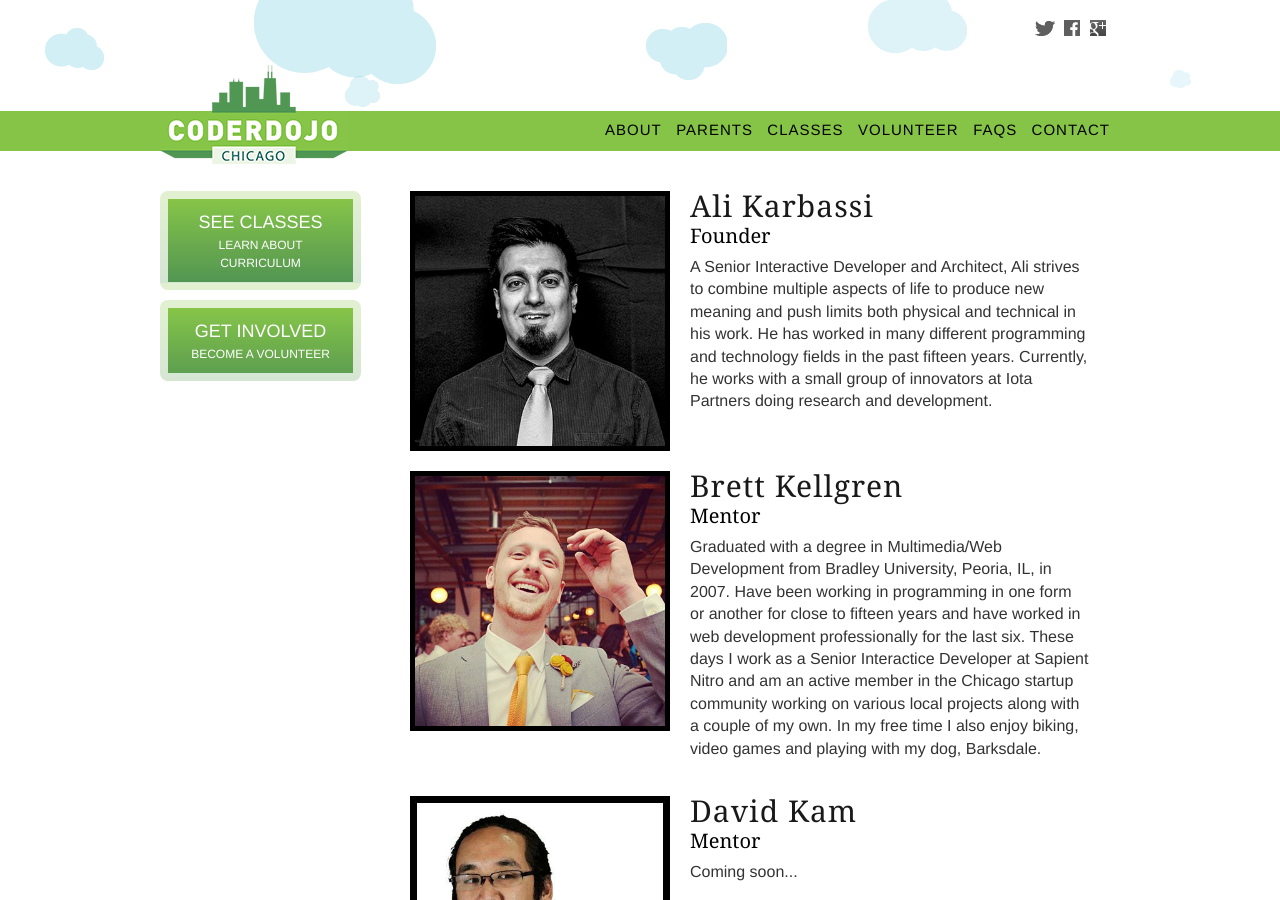
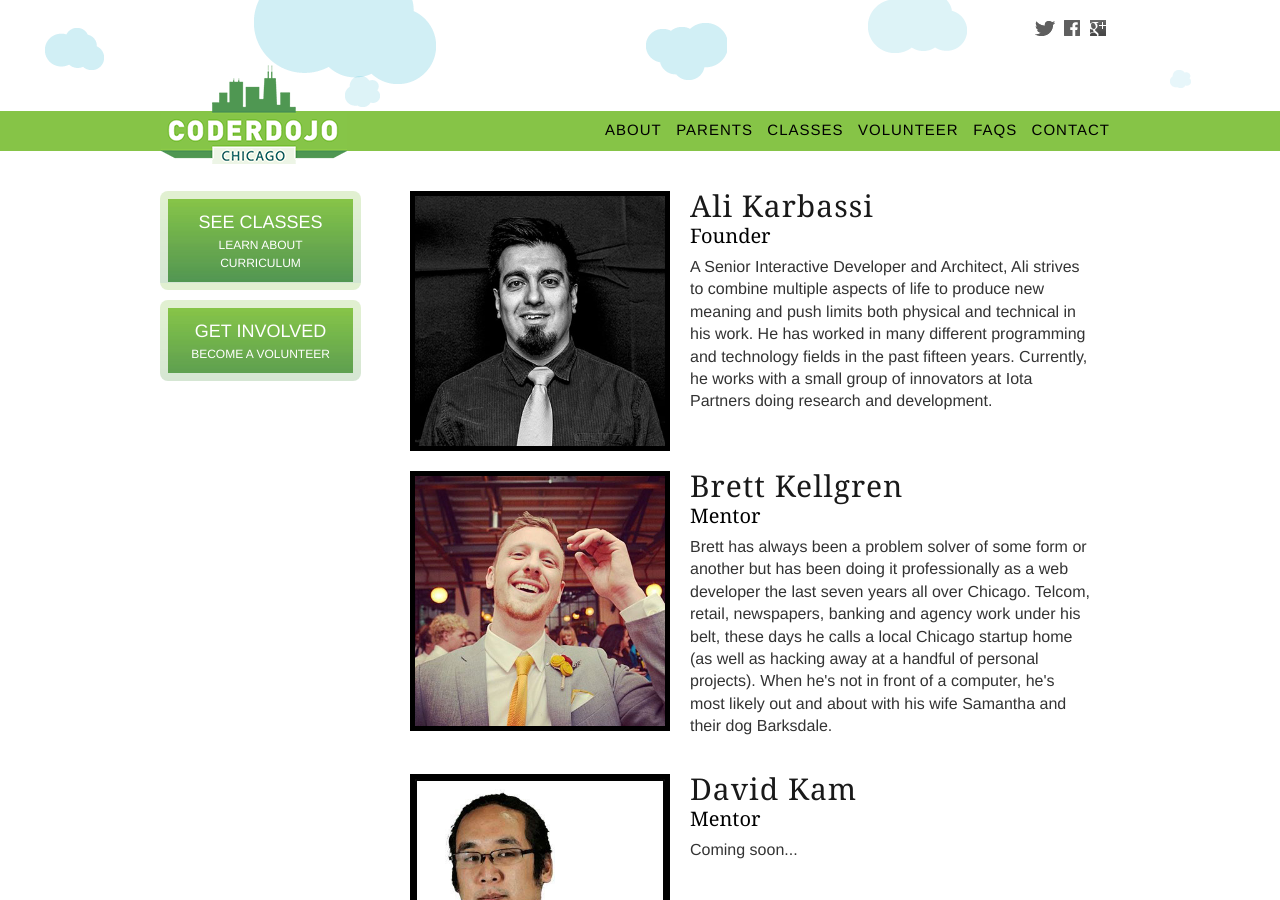
Before and after one commit to captainsafia/coderdojochi.github.com, a Jekyll site: the page built from mentors/index.html, in a window 1280 px wide and 900 px high. Built offline with Jekyll 4.4.1, drawn with Linux system fonts in a browser that asks for light colours; comment, search, counter and statistics services are not loaded.

Commit message:
Bio update

```diff
--- a/_data/mentors.yml
+++ b/_data/mentors.yml
@@ -6,7 +6,7 @@ akarbassi:
 bkellgren:
   name: Brett Kellgren
   role: Mentor
-  bio: Graduated with a degree in Multimedia/Web Development from Bradley University, Peoria, IL, in 2007. Have been working in programming in one form or another for close to fifteen years and have worked in web development professionally for the last six. These days I work as a Senior Interactice Developer at Sapient Nitro and am an active member in the Chicago startup community working on various local projects along with a couple of my own. In my free time I also enjoy biking, video games and playing with my dog, Barksdale.
+  bio: Brett has always been a problem solver of some form or another but has been doing it professionally as a web developer the last seven years all over Chicago. Telcom, retail, newspapers, banking and agency work under his belt, these days he calls a local Chicago startup home (as well as hacking away at a handful of personal projects). When he's not in front of a computer, he's most likely out and about with his wife Samantha and their dog Barksdale.
 
 dkam:
   name: David Kam
```
